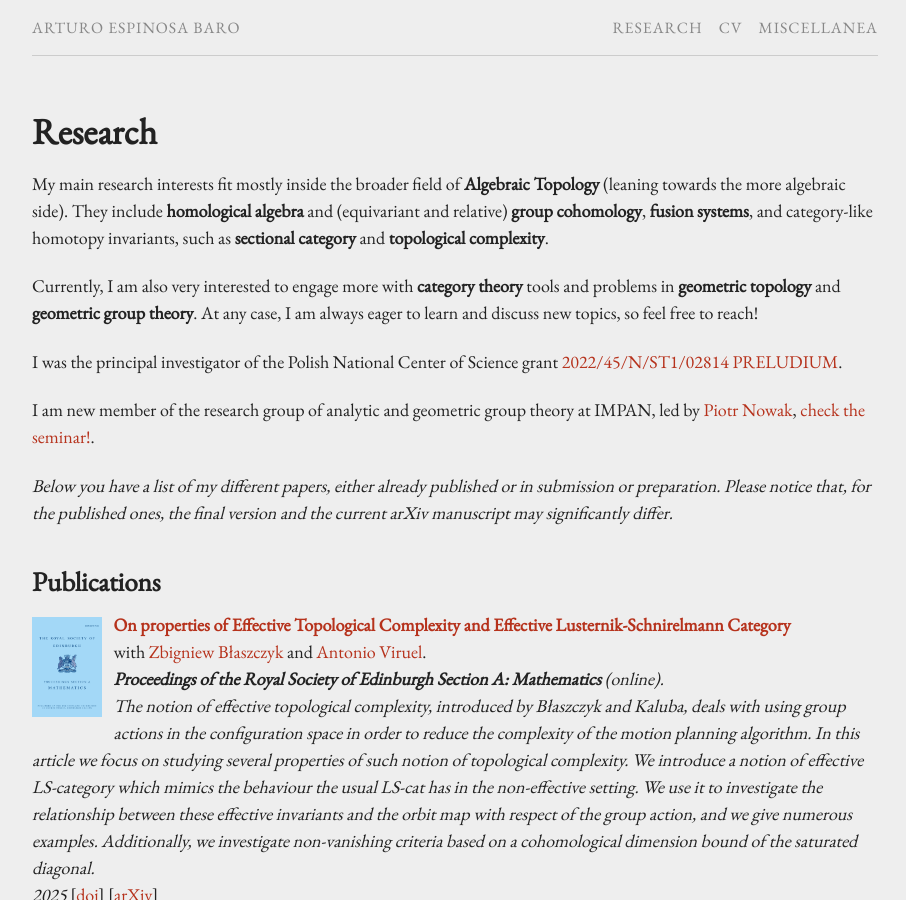
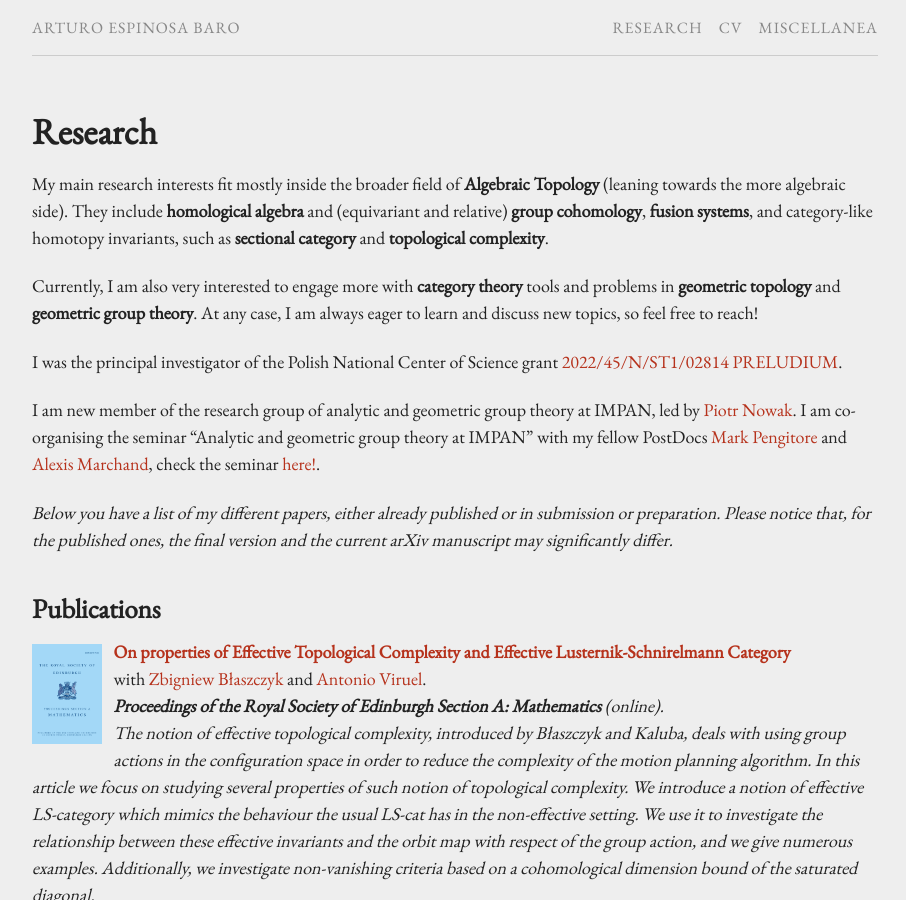
Before and after one commit to ArturoEspinosaBaro/arturoespinosabaro.github.io, a Jekyll site: the page built from research.md, in a window 1280 px wide and 900 px high. Shown: the whole window, without its empty margins (185-1091 px from the left). Built offline with Jekyll 4.4.1, drawn with Linux system fonts in a browser that asks for light colours.

Commit message:
update seminar

```diff
--- a/research.md
+++ b/research.md
@@ -75,7 +75,7 @@ Currently, I am also very interested to engage more with **category theory** too
 I was the principal investigator of the Polish National Center of Science grant <a href="https://arturoespinosabaro.github.io/research/ncn-preludium-21">2022/45/N/ST1/02814 PRELUDIUM</a>.
 
 
-I am new member of the research group of analytic and geometric group theory at IMPAN, led by [Piotr Nowak](https://pnowak.impan.pl/), [check the seminar!](https://sites.google.com/view/group-theory-seminar-at-impan/home).
+I am new member of the research group of analytic and geometric group theory at IMPAN, led by [Piotr Nowak](https://pnowak.impan.pl/). I am co-organising the seminar "Analytic and geometric group theory at IMPAN" with my fellow PostDocs [Mark Pengitore](http://www.pengitore.com/) and [Alexis Marchand](https://alexis-marchand.github.io/), check the seminar [here!](https://sites.google.com/view/group-theory-seminar-at-impan/home).
 
 
 <em> Below you have a list of my different papers, either already published or in submission or preparation. Please notice that, for the published ones, the final version and the current arXiv manuscript may significantly differ. </em>
```
